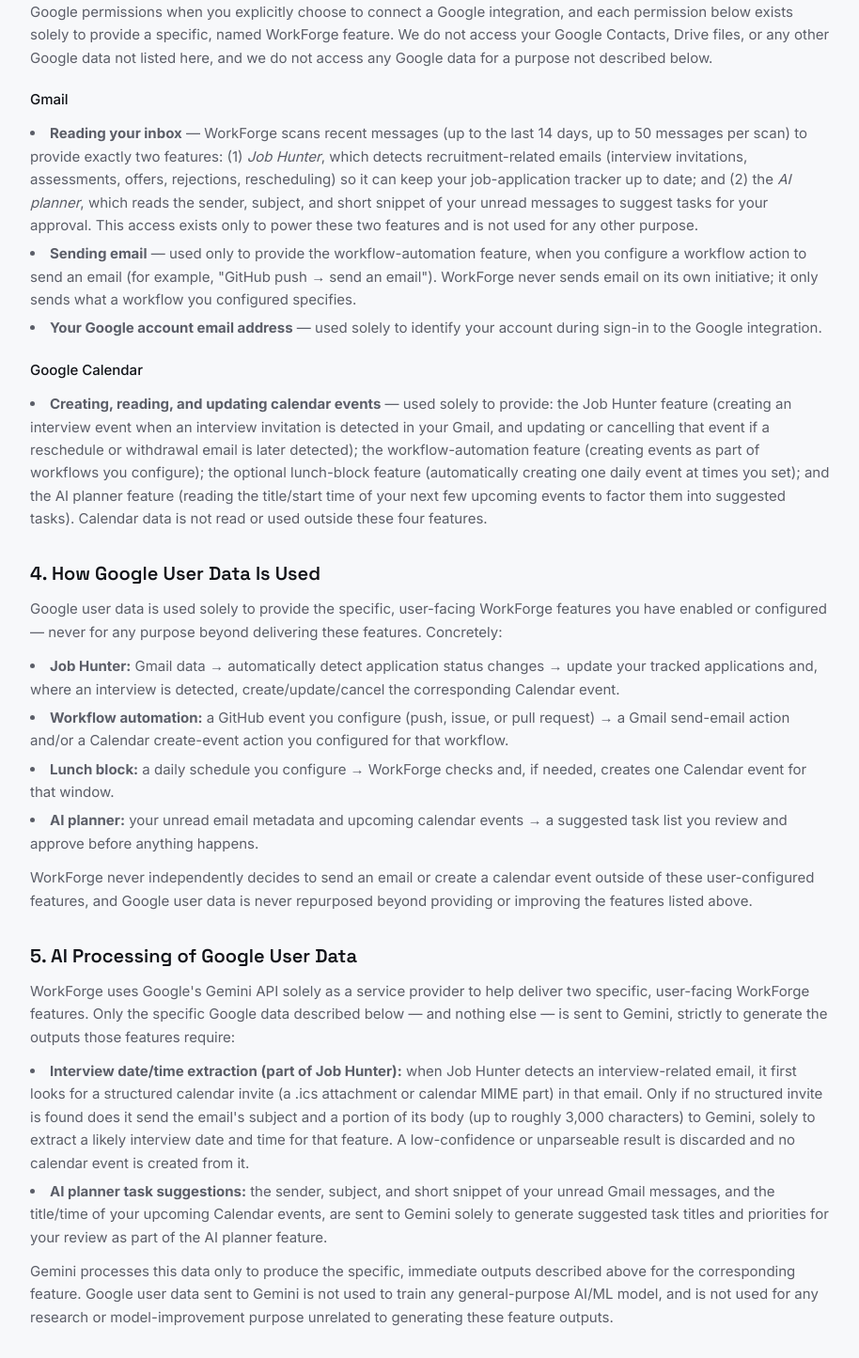
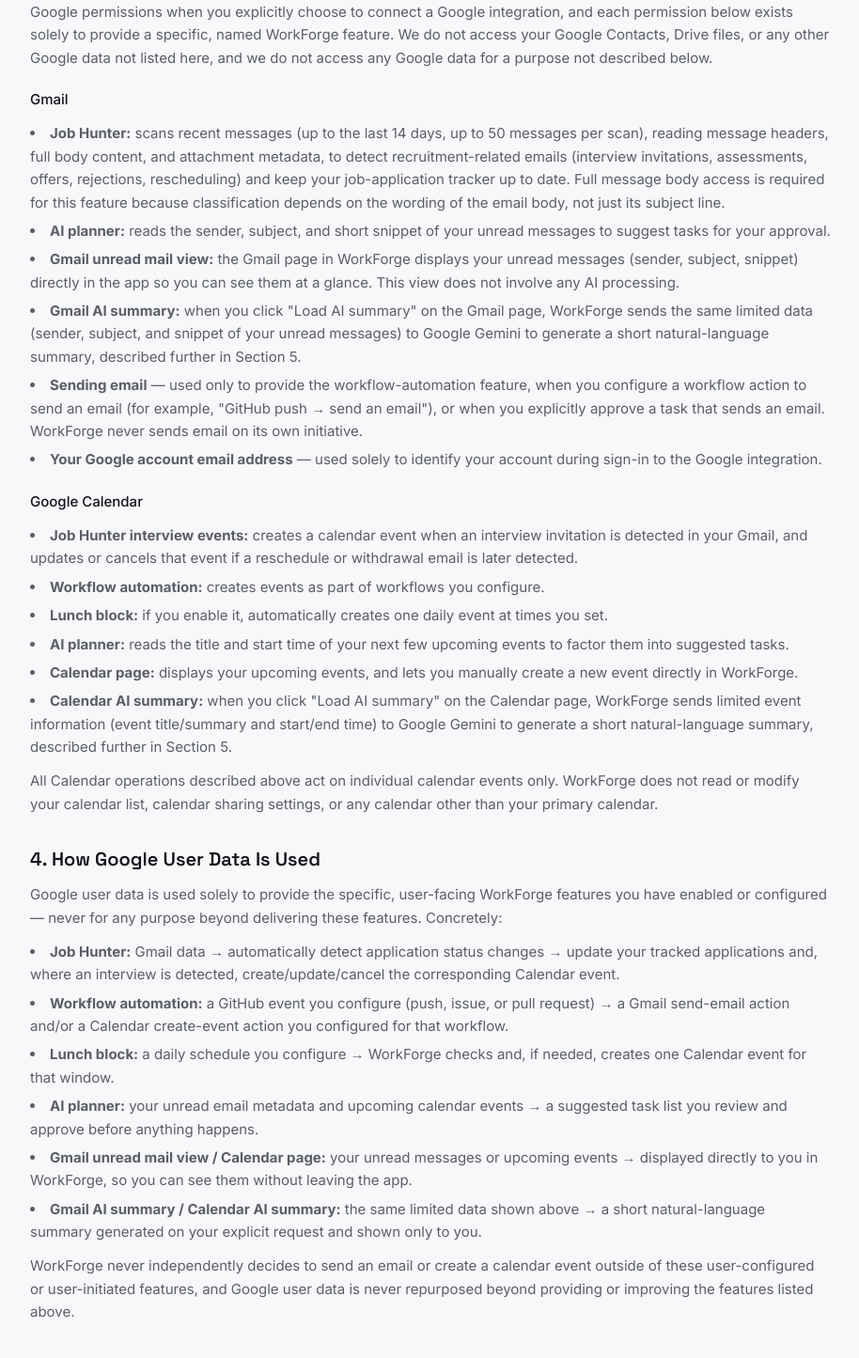
Before and after one commit to KeshavKandoi/AI-AUTOMATION, a React (Vite) app in the folder ai-coo-frontend/: page /privacy in a window 1280 px wide. Shown: the part 769-2214 px from the top of the page at 94% size, without its empty margins (182-1096 px from the left). Built offline with nearby package versions, Linux system fonts and the light colour scheme; no server answers.

Commit message:
feat: update Privacy Policy to clarify data usage and processing details for Gmail and Google Calendar features

```diff
--- a/ai-coo-frontend/src/pages/legal/PrivacyPolicy.tsx
+++ b/ai-coo-frontend/src/pages/legal/PrivacyPolicy.tsx
@@ -3,7 +3,7 @@ import LegalPageLayout from './LegalPageLayout'
 import LegalSection from './LegalSection'
 
 const CONTACT_EMAIL = 'testerappp2001@gmail.com'
-const LAST_UPDATED = 'August 27, 2026'
+const LAST_UPDATED = 'August 28, 2026'
 
 export default function PrivacyPolicy() {
   return (
@@ -41,19 +41,32 @@ export default function PrivacyPolicy() {
         <p className="text-[var(--color-text-primary)] font-medium mt-2">Gmail</p>
         <ul className="list-disc list-inside flex flex-col gap-1.5">
           <li>
-            <strong>Reading your inbox</strong> — WorkForge scans recent messages (up to the last 14 days,
-            up to 50 messages per scan) to provide exactly two features: (1) <em>Job Hunter</em>, which
-            detects recruitment-related emails (interview invitations, assessments, offers, rejections,
-            rescheduling) so it can keep your job-application tracker up to date; and (2) the <em>AI
-            planner</em>, which reads the sender, subject, and short snippet of your unread messages to
-            suggest tasks for your approval. This access exists only to power these two features and is
-            not used for any other purpose.
+            <strong>Job Hunter:</strong> scans recent messages (up to the last 14 days, up to 50 messages
+            per scan), reading message headers, full body content, and attachment metadata, to detect
+            recruitment-related emails (interview invitations, assessments, offers, rejections,
+            rescheduling) and keep your job-application tracker up to date. Full message body access is
+            required for this feature because classification depends on the wording of the email body, not
+            just its subject line.
+          </li>
+          <li>
+            <strong>AI planner:</strong> reads the sender, subject, and short snippet of your unread
+            messages to suggest tasks for your approval.
+          </li>
+          <li>
+            <strong>Gmail unread mail view:</strong> the Gmail page in WorkForge displays your unread
+            messages (sender, subject, snippet) directly in the app so you can see them at a glance. This
+            view does not involve any AI processing.
+          </li>
+          <li>
+            <strong>Gmail AI summary:</strong> when you click "Load AI summary" on the Gmail page, WorkForge
+            sends the same limited data (sender, subject, and snippet of your unread messages) to Google
+            Gemini to generate a short natural-language summary, described further in Section 5.
           </li>
           <li>
             <strong>Sending email</strong> — used only to provide the workflow-automation feature, when you
-            configure a workflow action to send an email (for example, "GitHub push → send an email").
-            WorkForge never sends email on its own initiative; it only sends what a workflow you configured
-            specifies.
+            configure a workflow action to send an email (for example, "GitHub push → send an email"), or
+            when you explicitly approve a task that sends an email. WorkForge never sends email on its own
+            initiative.
           </li>
           <li>
             <strong>Your Google account email address</strong> — used solely to identify your account
@@ -63,15 +76,36 @@ export default function PrivacyPolicy() {
         <p className="text-[var(--color-text-primary)] font-medium mt-2">Google Calendar</p>
         <ul className="list-disc list-inside flex flex-col gap-1.5">
           <li>
-            <strong>Creating, reading, and updating calendar events</strong> — used solely to provide: the
-            Job Hunter feature (creating an interview event when an interview invitation is detected in
-            your Gmail, and updating or cancelling that event if a reschedule or withdrawal email is later
-            detected); the workflow-automation feature (creating events as part of workflows you configure);
-            the optional lunch-block feature (automatically creating one daily event at times you set); and
-            the AI planner feature (reading the title/start time of your next few upcoming events to factor
-            them into suggested tasks). Calendar data is not read or used outside these four features.
+            <strong>Job Hunter interview events:</strong> creates a calendar event when an interview
+            invitation is detected in your Gmail, and updates or cancels that event if a reschedule or
+            withdrawal email is later detected.
+          </li>
+          <li>
+            <strong>Workflow automation:</strong> creates events as part of workflows you configure.
+          </li>
+          <li>
+            <strong>Lunch block:</strong> if you enable it, automatically creates one daily event at times
+            you set.
+          </li>
+          <li>
+            <strong>AI planner:</strong> reads the title and start time of your next few upcoming events to
+            factor them into suggested tasks.
+          </li>
+          <li>
+            <strong>Calendar page:</strong> displays your upcoming events, and lets you manually create a
+            new event directly in WorkForge.
+          </li>
+          <li>
+            <strong>Calendar AI summary:</strong> when you click "Load AI summary" on the Calendar page,
+            WorkForge sends limited event information (event title/summary and start/end time) to Google
+            Gemini to generate a short natural-language summary, described further in Section 5.
           </li>
         </ul>
+        <p>
+          All Calendar operations described above act on individual calendar events only. WorkForge does
+          not read or modify your calendar list, calendar sharing settings, or any calendar other than your
+          primary calendar.
+        </p>
       </LegalSection>
 
       <LegalSection number="4" title="How Google User Data Is Used">
@@ -84,17 +118,19 @@ export default function PrivacyPolicy() {
           <li><strong>Workflow automation:</strong> a GitHub event you configure (push, issue, or pull request) → a Gmail send-email action and/or a Calendar create-event action you configured for that workflow.</li>
           <li><strong>Lunch block:</strong> a daily schedule you configure → WorkForge checks and, if needed, creates one Calendar event for that window.</li>
           <li><strong>AI planner:</strong> your unread email metadata and upcoming calendar events → a suggested task list you review and approve before anything happens.</li>
+          <li><strong>Gmail unread mail view / Calendar page:</strong> your unread messages or upcoming events → displayed directly to you in WorkForge, so you can see them without leaving the app.</li>
+          <li><strong>Gmail AI summary / Calendar AI summary:</strong> the same limited data shown above → a short natural-language summary generated on your explicit request and shown only to you.</li>
         </ul>
         <p>
           WorkForge never independently decides to send an email or create a calendar event outside of
-          these user-configured features, and Google user data is never repurposed beyond providing or
-          improving the features listed above.
+          these user-configured or user-initiated features, and Google user data is never repurposed beyond
+          providing or improving the features listed above.
         </p>
       </LegalSection>
 
       <LegalSection number="5" title="AI Processing of Google User Data">
         <p>
-          WorkForge uses Google's Gemini API solely as a service provider to help deliver two specific,
+          WorkForge uses Google's Gemini API solely as a service provider to help deliver specific,
           user-facing WorkForge features. Only the specific Google data described below — and nothing else
           — is sent to Gemini, strictly to generate the outputs those features require:
         </p>
@@ -104,21 +140,29 @@ export default function PrivacyPolicy() {
             interview-related email, it first looks for a structured calendar invite (a .ics attachment or
             calendar MIME part) in that email. Only if no structured invite is found does it send the
             email's subject and a portion of its body (up to roughly 3,000 characters) to Gemini, solely to
-            extract a likely interview date and time for that feature. A low-confidence or unparseable
-            result is discarded and no calendar event is created from it.
+            extract a likely interview date and time. A low-confidence or unparseable result is discarded
+            and no calendar event is created from it.
           </li>
           <li>
             <strong>AI planner task suggestions:</strong> the sender, subject, and short snippet of your
             unread Gmail messages, and the title/time of your upcoming Calendar events, are sent to Gemini
-            solely to generate suggested task titles and priorities for your review as part of the AI
-            planner feature.
+            solely to generate suggested task titles and priorities for your review.
+          </li>
+          <li>
+            <strong>Gmail AI summary:</strong> when you explicitly request it, only the sender, subject, and
+            short snippet of your unread messages are sent to Gemini to generate the requested summary.
+          </li>
+          <li>
+            <strong>Calendar AI summary:</strong> when you explicitly request it, only the title/summary and
+            start/end time of your upcoming events are sent to Gemini to generate the requested summary.
           </li>
         </ul>
         <p>
-          Gemini processes this data only to produce the specific, immediate outputs described above for
-          the corresponding feature. Google user data sent to Gemini is not used to train any
-          general-purpose AI/ML model, and is not used for any research or model-improvement purpose
-          unrelated to generating these feature outputs.
+          Gemini processes this data only to produce the specific, immediate output described above for the
+          corresponding feature, and each response is returned to you and is not used for any other
+          purpose. Google user data sent to Gemini is not used to train any general-purpose AI/ML model,
+          and is not used for any research or model-improvement purpose unrelated to generating these
+          feature outputs.
         </p>
       </LegalSection>
 
@@ -128,6 +172,7 @@ export default function PrivacyPolicy() {
           <li>Google user data is never used for advertising or targeted advertising.</li>
           <li>Google user data is never sold.</li>
           <li>Google user data is never used for unrelated profiling, creditworthiness, or lending decisions.</li>
+          <li>Google user data is never used to train generalized or foundational AI models.</li>
           <li>Google user data is never used for any purpose outside the functionality explicitly described in this Privacy Policy.</li>
         </ul>
       </LegalSection>
@@ -174,7 +219,7 @@ export default function PrivacyPolicy() {
           organization's stored token. GitHub webhook deliveries are verified using a per-organization
           HMAC signature before any workflow is triggered; a delivery that doesn't match a stored secret is
           rejected. We do not currently hold SOC 2, ISO 27001, or similar independent security
-          certifications.
+          certifications, and we have not undergone independent third-party penetration testing.
         </p>
       </LegalSection>
 
@@ -182,7 +227,9 @@ export default function PrivacyPolicy() {
         <p>
           Google user data and OAuth tokens are retained only while the corresponding integration remains
           connected. Job Hunter records (application status, detected Gmail event metadata, matched
-          calendar events) are retained while your account is active, to keep your tracker functional.
+          calendar events) are retained while your account is active, to keep your tracker functional. AI
+          summary responses (Gmail and Calendar) are returned to you at request time and are not separately
+          stored.
         </p>
       </LegalSection>
 
```
